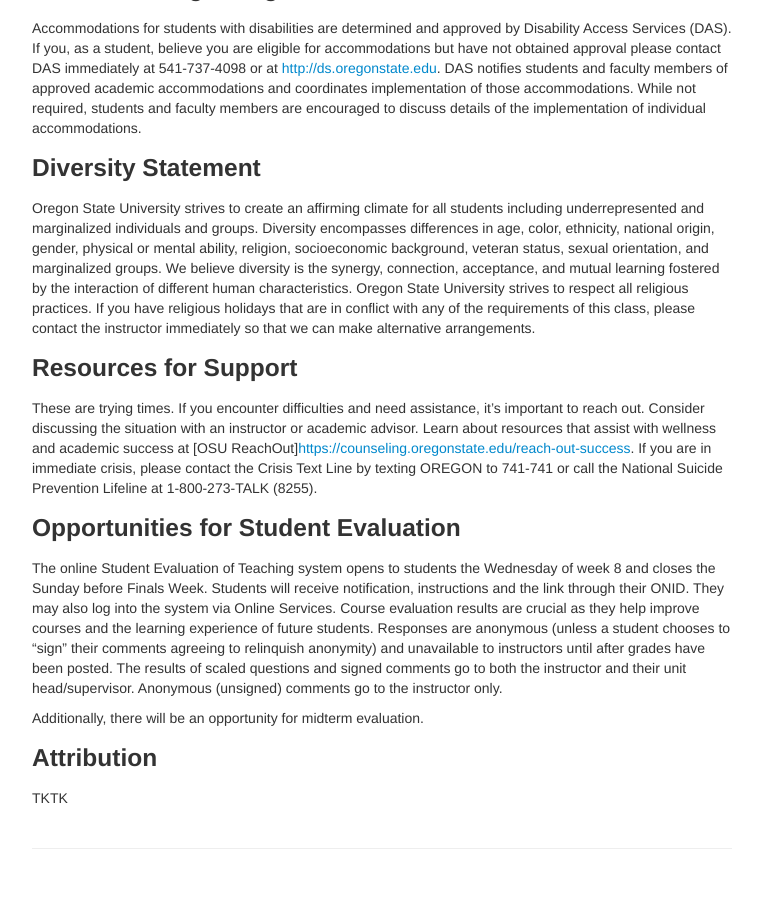
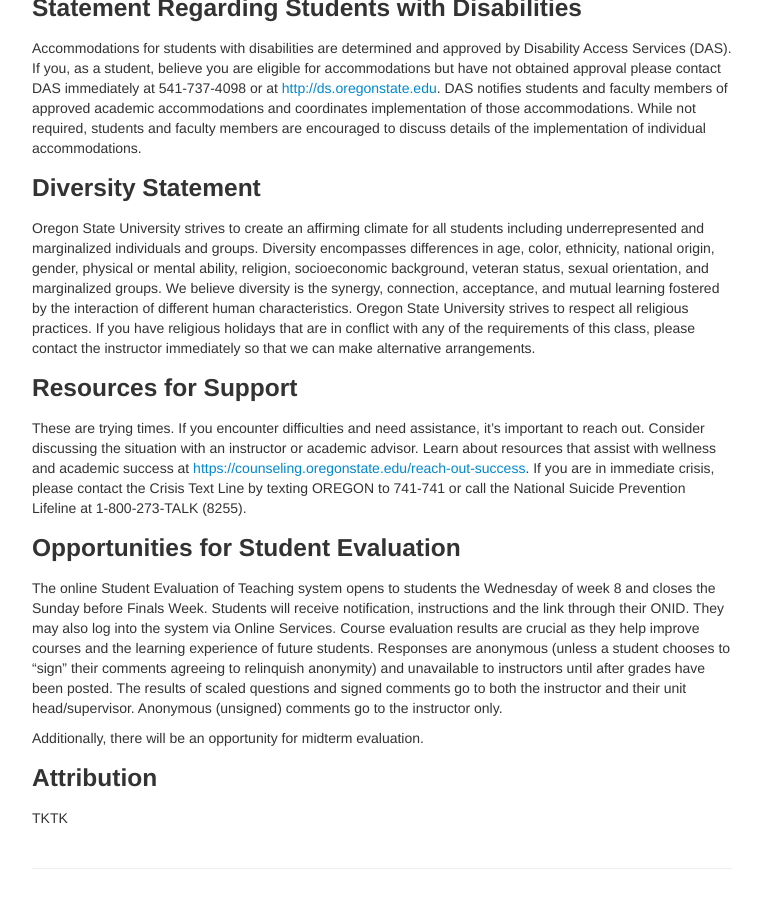
Before and after one commit to timothylwarren/bds311-sp21, a Jekyll site: the page built from syllabus.md, in a window 1280 px wide and 900 px high, scrolled down 1794 px. Shown: the whole window, without its empty margins (258-1020 px from the left). Built offline with Jekyll 4.4.1, drawn with Linux system fonts in a browser that asks for light colours; some of the changed text lies outside the part shown.

Commit message:
updated syllabus

```diff
--- a/syllabus.md
+++ b/syllabus.md
@@ -5,7 +5,8 @@ title: Syllabus <br> Biological Data Sciences 311 <br> Computational Approaches
 
 ### Instructor
 
-Timothy Warren (tim.warren AT oregonstate.edu)
+Timothy Warren
+tim.warren AT oregonstate.edu
 
 ### Course Information
 
@@ -92,7 +93,7 @@ Oregon State University strives to respect all religious practices. If you have
 
 ### Resources for Support
 
-These are trying times. If you encounter difficulties and need assistance, it’s important to reach out. Consider discussing the situation with an instructor or academic advisor. Learn about resources that assist with wellness and academic success at [OSU ReachOut]<https://counseling.oregonstate.edu/reach-out-success>. If you are in immediate crisis, please contact the Crisis Text Line by texting OREGON to 741-741 or call the National Suicide Prevention Lifeline at 1-800-273-TALK (8255).
+These are trying times. If you encounter difficulties and need assistance, it’s important to reach out. Consider discussing the situation with an instructor or academic advisor. Learn about resources that assist with wellness and academic success at <https://counseling.oregonstate.edu/reach-out-success>. If you are in immediate crisis, please contact the Crisis Text Line by texting OREGON to 741-741 or call the National Suicide Prevention Lifeline at 1-800-273-TALK (8255).
 
 
 ### Opportunities for Student Evaluation
```
Also changed, not shown: other parts of syllabus.md (+1 -1 lines).
